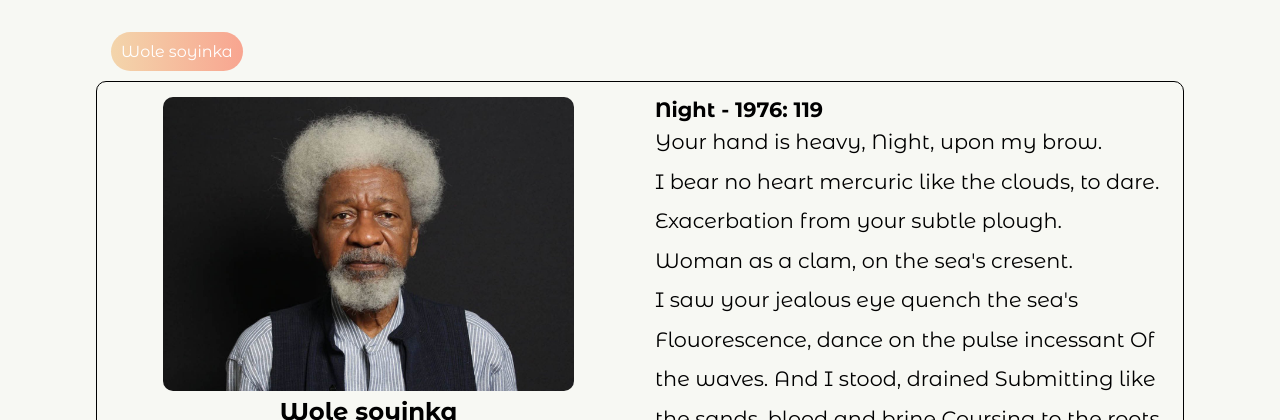
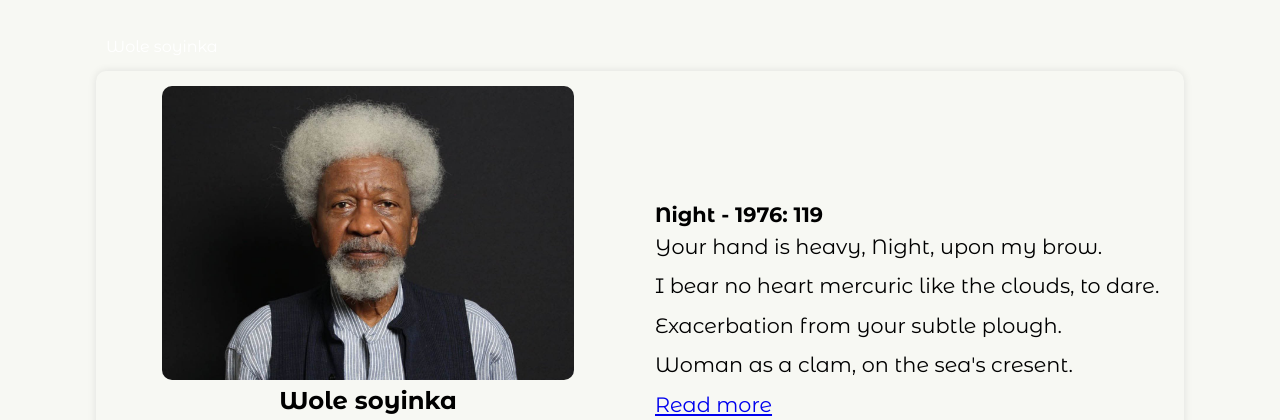
Before and after one commit to Ernestsomto/afro-poem-htmlonly, a plain HTML site: page index.html in a window 1280 px wide. Shown: the part 532-952 px from the top of the page. Drawn offline with Linux system fonts and the light colour scheme.

Commit message:
updated css and html

```diff
--- a/Css/style.css
+++ b/Css/style.css
@@ -170,9 +170,17 @@ body {
 .poem-wrapper {
     margin: 10px 0px;
     display: flex;
-    border: 0.01px solid black;
+    box-shadow: rgba(17, 17, 26, 0.05) 0px 1px 0px, rgba(17, 17, 26, 0.1) 0px 0px 8px;
     border-radius: 10px;
     width: 100%;
+    align-items: center;
+}
+
+.poem-text {
+    display: flex;
+    flex-direction: column;
+    align-content: center;
+    justify-content: center;
 }
 
 .Author-links ul {
--- a/index.html
+++ b/index.html
@@ -55,15 +55,7 @@
                     <!--Links to other poets from that specified country-->
                     <div class="Authors"> <!--Doing it this way will make me create another html file for each authors which will linkn to them when clicked-->
                         <div class="Author-links">
-                            <ul>
-                                <li><a href="/Public/Nigerian-authors/author1.html">Wole soyinka</a></li>
-
-
-
-
-
-
-                            </ul>
+                            <a href="/Public/Nigerian-authors/author1.html">Wole soyinka</a>
                         </div>
 
                     </div>
@@ -81,6 +73,8 @@
                         <p>Poet | writer</p>
                          <p>Spous</p>
                         <p>Nil</p>
+                        <p>Lorem ipsum dolor sit amet.</p>
+
                     </div>
 
                 </section>
@@ -92,17 +86,7 @@
                             to dare. <br>
                             Exacerbation from your subtle plough. <br>
                             Woman as a clam, on the sea's cresent. <br>
-                            I saw your jealous eye quench the sea's
-                            Flouorescence, dance on the pulse incessant
-                            Of the waves. And I stood, drained
-                            Submitting like the sands, blood and brine
-                            Coursing to the roots. <br> Night, you rained
-                            Serrated shadows through dank leaves
-                            Till, bathed in warm suffusion of your dappled cells
-                            Sensations pained me, faceless, silent as night thieves. <br>
-                            Hide me now, when night children haunt the earth <br>
-                            I must hear none! These misted cells will yet
-                            Undo me; <br> naked, unbidden, at Night's muted birth.
+                            <a href="#">Read more</a>
                         </p>
                     </article>
                 </section>
```
